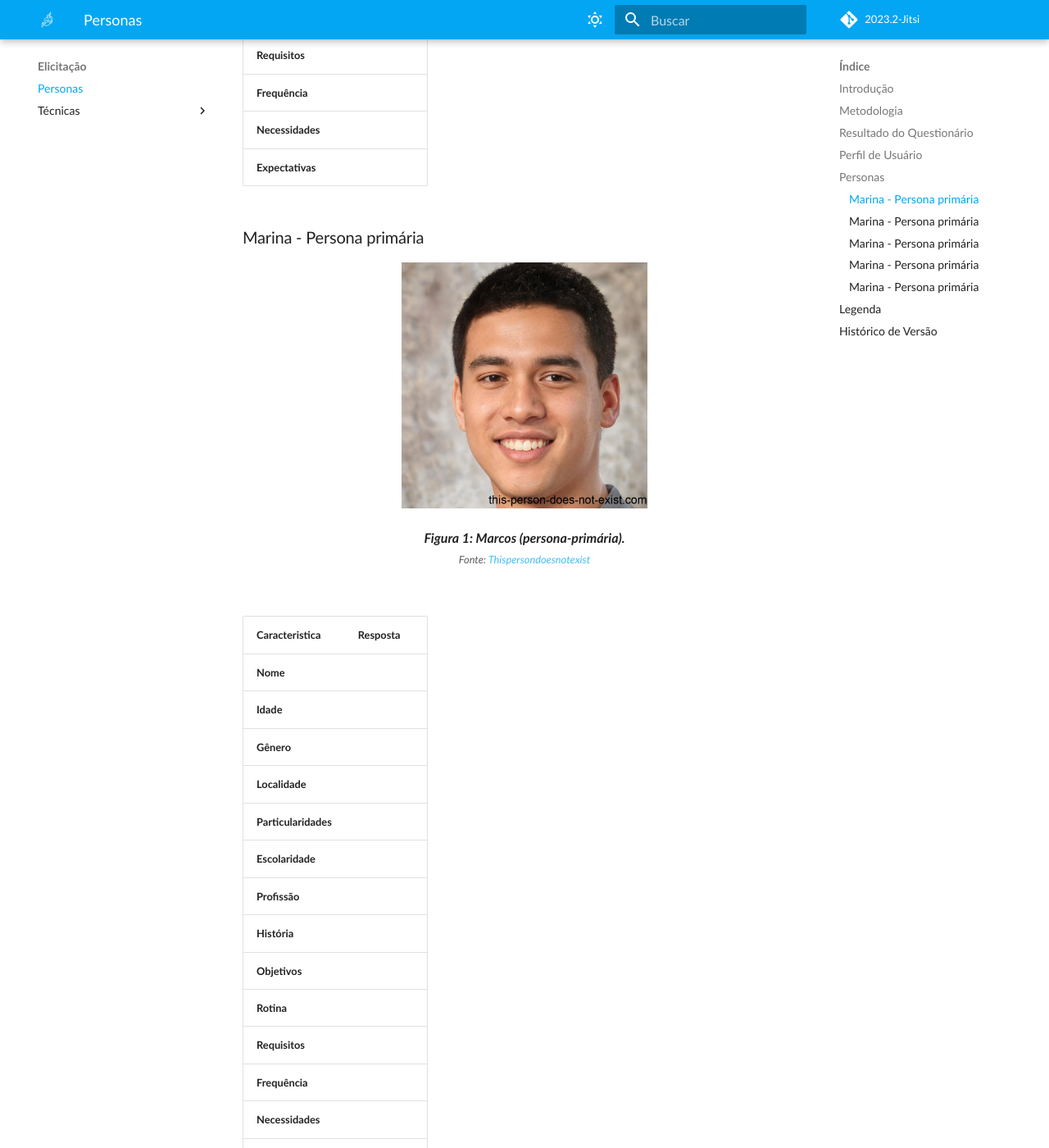
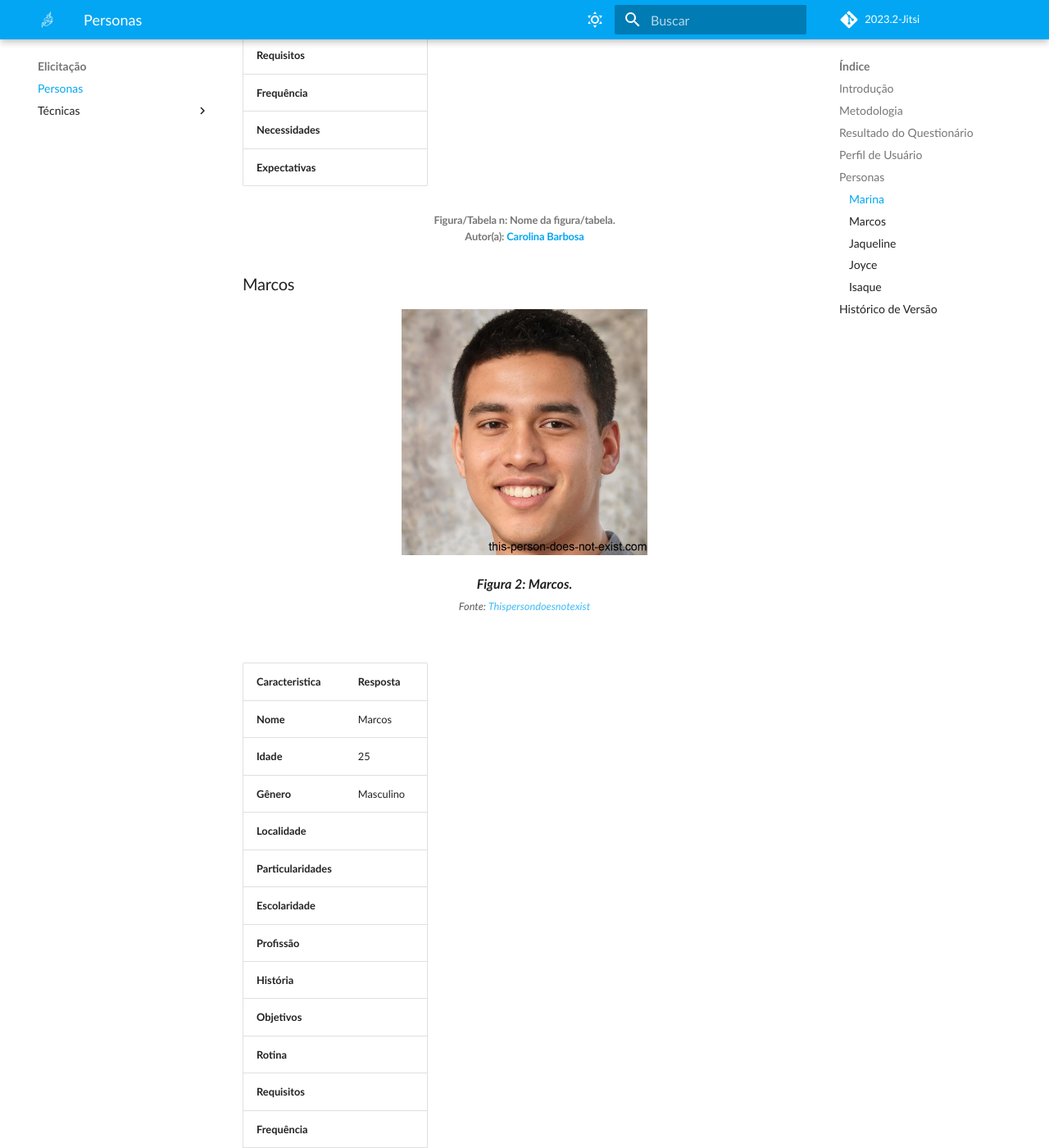
Before and after one commit to Requisitos-de-Software/2023.2-Jitsi, an MkDocs documentation site: the page built from docs/Elicitação/Personas.md, in a window 1280 px wide and 1400 px high, scrolled down 4127 px. Shown: the whole window at 82% size. Built offline with MkDocs 1.6.1 and Material for MkDocs 9.7.7, drawn with Linux system fonts in a browser that asks for light colours; some web fonts are replaced; comment, search, counter and statistics services are not loaded; some of the changed text lies outside the part shown.

```diff
--- a/docs/Elicitação/Personas.md
+++ b/docs/Elicitação/Personas.md
@@ -62,9 +62,7 @@ Perfil de usuário:
 
 
 ## **Personas**
-### Marina - Persona primária
-
-
+### Marina
 
 <div align="center">
 <img src="../../assets/Marina.jpeg" width="300" height="300">
@@ -73,18 +71,12 @@ Perfil de usuário:
 <div align="center">
 
 <figcaption align='center'>
-    <b>Figura 1: Marina (persona-primária).</b>
+    <b>Figura 1: Marina.</b>
     <br><small>Fonte: <a href='https://this-person-does-not-exist.com/en'>Thispersondoesnotexist</a> </small>
 </figcaption>
 </div>
 
-
-
 <br>
-
-
-
-
 
 | Caracteristica       | Resposta |
 |:---------------------|:---------|
@@ -103,9 +95,12 @@ Perfil de usuário:
 | **Necessidades**     |          |
 | **Expectativas**     |          |
 
-### Marina - Persona primária
+<p align="justify">
+<h6 align = "center"> Figura/Tabela n: Nome da figura/tabela.
+<br> Autor(a): <a href="https://github.com/CarolinaBarb">Carolina Barbosa</a></h6>
+</p>
 
-
+### Marcos
 
 <div align="center">
 <img src="../../assets/Marcos.jpeg" width="300" height="300">
@@ -114,24 +109,18 @@ Perfil de usuário:
 <div align="center">
 
 <figcaption align='center'>
-    <b>Figura 1: Marcos (persona-primária).</b>
+    <b>Figura 2: Marcos.</b>
     <br><small>Fonte: <a href='https://this-person-does-not-exist.com/en'>Thispersondoesnotexist</a> </small>
 </figcaption>
 </div>
 
-
-
 <br>
-
-
-
-
 
 | Caracteristica       | Resposta |
 |:---------------------|:---------|
-| **Nome**             |          |
-| **Idade**            |          |
-| **Gênero**           |          |
+| **Nome**             |  Marcos  |
+| **Idade**            |    25    |
+| **Gênero**           | Masculino|
 | **Localidade**       |          |
 | **Particularidades** |          |
 | **Escolaridade**     |          |
@@ -144,9 +133,12 @@ Perfil de usuário:
 | **Necessidades**     |          |
 | **Expectativas**     |          |
 
-### Marina - Persona primária
+<p align="justify">
+<h6 align = "center"> Figura/Tabela n: Nome da figura/tabela.
+<br> Autor(a): <a href="https://github.com/CarolinaBarb">Carolina Barbosa</a></h6>
+</p>
 
-
+### Jaqueline
 
 <div align="center">
 <img src="../../assets/Jaqueline.jpeg" width="300" height="300">
@@ -155,24 +147,18 @@ Perfil de usuário:
 <div align="center">
 
 <figcaption align='center'>
-    <b>Figura 1: Jaqueline (persona-primária).</b>
+    <b>Figura 3: Jaqueline.</b>
     <br><small>Fonte: <a href='https://this-person-does-not-exist.com/en'>Thispersondoesnotexist</a> </small>
 </figcaption>
 </div>
 
-
-
 <br>
-
-
-
-
 
 | Caracteristica       | Resposta |
 |:---------------------|:---------|
-| **Nome**             |          |
-| **Idade**            |          |
-| **Gênero**           |          |
+| **Nome**             | Jaqueline |
+| **Idade**            |   38     |
+| **Gênero**           | Feminino  |
 | **Localidade**       |          |
 | **Particularidades** |          |
 | **Escolaridade**     |          |
@@ -185,10 +171,12 @@ Perfil de usuário:
 | **Necessidades**     |          |
 | **Expectativas**     |          |
 
+<p align="justify">
+<h6 align = "center"> Figura/Tabela n: Nome da figura/tabela.
+<br> Autor(a): <a href="https://github.com/CarolinaBarb">Carolina Barbosa</a></h6>
+</p>
 
-### Marina - Persona primária
-
-
+### Joyce
 
 <div align="center">
 <img src="../../assets/Joyce.jpeg" width="300" height="300">
@@ -197,24 +185,19 @@ Perfil de usuário:
 <div align="center">
 
 <figcaption align='center'>
-    <b>Figura 1: Joyce (persona-primária).</b>
+    <b>Figura 4: Joyce.</b>
     <br><small>Fonte: <a href='https://this-person-does-not-exist.com/en'>Thispersondoesnotexist</a> </small>
 </figcaption>
 </div>
 
-
-
 <br>
-
-
-
 
 
 | Caracteristica       | Resposta |
 |:---------------------|:---------|
 | **Nome**             | Joyce    |
-| **Idade**            |          |
-| **Gênero**           |          |
+| **Idade**            |   18     |
+| **Gênero**           | Feminino |
 | **Localidade**       |          |
 | **Particularidades** |          |
 | **Escolaridade**     |          |
@@ -227,10 +210,13 @@ Perfil de usuário:
 | **Necessidades**     |          |
 | **Expectativas**     |          |
 
-
-### Marina - Persona primária
+<p align="justify">
+<h6 align = "center"> Figura/Tabela n: Nome da figura/tabela.
+<br> Autor(a): <a href="https://github.com/CarolinaBarb">Carolina Barbosa</a></h6>
+</p>
 
 
+### Isaque
 
 <div align="center">
 <img src="../../assets/Isaque.jpeg" width="300" height="300">
@@ -239,24 +225,19 @@ Perfil de usuário:
 <div align="center">
 
 <figcaption align='center'>
-    <b>Figura 1: Isaque (persona-primária).</b>
+    <b>Figura 5: Isaque.</b>
     <br><small>Fonte: <a href='https://this-person-does-not-exist.com/en'>Thispersondoesnotexist</a> </small>
 </figcaption>
 </div>
 
-
-
 <br>
-
-
-
 
 
 | Caracteristica       | Resposta |
 |:---------------------|:---------|
-| **Nome**             |          |
+| **Nome**             |   Isaque |
 | **Idade**            |          |
-| **Gênero**           |          |
+| **Gênero**           |Masculino |
 | **Localidade**       |          |
 | **Particularidades** |          |
 | **Escolaridade**     |          |
@@ -269,11 +250,11 @@ Perfil de usuário:
 | **Necessidades**     |          |
 | **Expectativas**     |          |
 
-## **Legenda**
 <p align="justify">
 <h6 align = "center"> Figura/Tabela n: Nome da figura/tabela.
-<br> Autor(a): <a href="https://github.com/fulanodetal">Fulano de Tal</a></h6>
+<br> Autor(a): <a href="https://github.com/CarolinaBarb">Carolina Barbosa</a></h6>
 </p>
+
 
 
 ## **Histórico de Versão**
```
Also changed, not shown: docs/Elicitação/brainstorming.md (+27 -18 lines).
